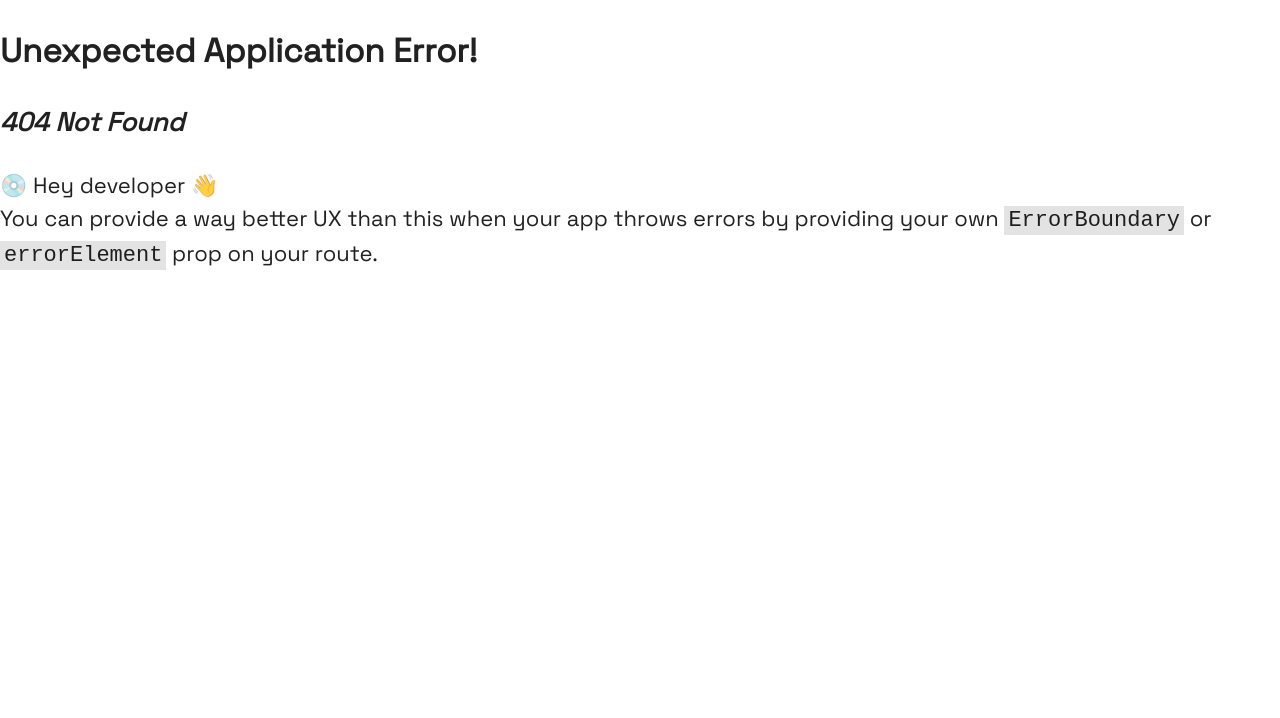
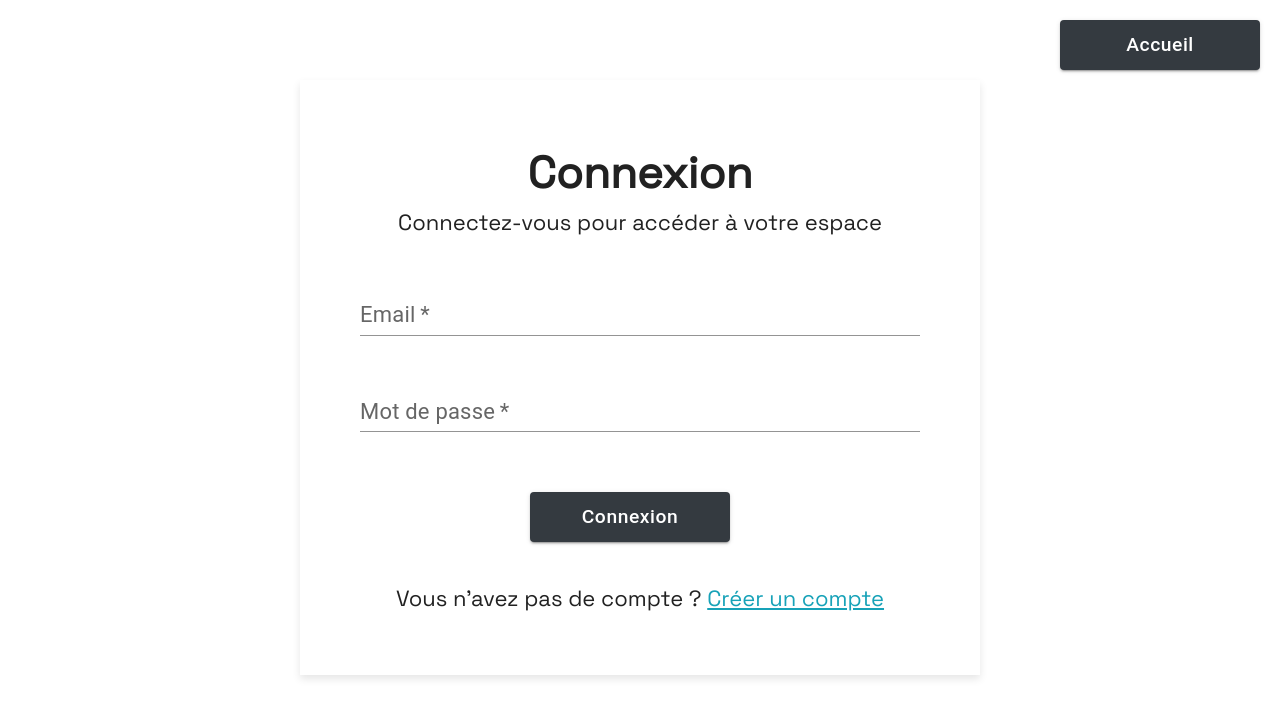
Before and after one commit to usine-du-futur-enceinte/Website-Frontend, a React (Vite) app: page /auth in a window 1280 px wide. Before the commit this address had no page. Shown: the top 718 px of the page. Built offline with nearby package versions, Linux system fonts and the light colour scheme.

Commit message:
auth pages

```diff
--- a/package.json
+++ b/package.json
@@ -10,6 +10,11 @@
     "preview": "vite preview"
   },
   "dependencies": {
+    "@emotion/react": "^11.14.0",
+    "@emotion/styled": "^11.14.0",
+    "@mui/material": "^6.4.4",
+    "@types/bcryptjs": "^2.4.6",
+    "bcryptjs": "^2.4.3",
     "react": "^18.3.1",
     "react-dom": "^18.3.1",
     "react-router-dom": "^7.1.3"
--- a/src/index.css
+++ b/src/index.css
@@ -6,6 +6,10 @@
   color-scheme: light dark;
   color: rgba(0, 0, 0, 0.87);
   background-color: white;
+}
+
+h1 {
+  margin: 0;
 }
 
 body {
--- a/src/main.tsx
+++ b/src/main.tsx
@@ -1,18 +1,51 @@
-import { StrictMode } from 'react'
-import { createRoot } from 'react-dom/client'
-import './index.css'
-import Homepage from './pages/Homepage'
-import { createBrowserRouter, RouterProvider } from "react-router-dom";
+import { StrictMode } from "react";
+import { createRoot } from "react-dom/client";
+import "./index.css";
+import Homepage from "./pages/Homepage";
+import {
+  createBrowserRouter,
+  RouterProvider,
+  useNavigate,
+} from "react-router-dom";
+import React from "react";
+import Authpage from "./pages/Authpage";
+import Cart from "./pages/Cart";
+
+function isAuthenticated() {
+  const token = localStorage.getItem("accessToken");
+
+  return token ? true : false;
+}
+
+function ProtectedRoute({ element }: { element: React.ReactNode }) {
+  const navigate = useNavigate();
+
+  React.useEffect(() => {
+    if (!isAuthenticated()) {
+      navigate("/");
+    }
+  }, [navigate]);
+
+  return <>{element}</>;
+}
 
 const router = createBrowserRouter([
   {
     path: "/",
     element: <Homepage />,
   },
-])
+  {
+    path: "/auth",
+    element: <Authpage />,
+  },
+  {
+    path: "/cart",
+    element: <ProtectedRoute element={<Cart />} />,
+  },
+]);
 
 createRoot(document.getElementById("root")!).render(
   <StrictMode>
     <RouterProvider router={router} />
-  </StrictMode>,
-)
+  </StrictMode>
+);
--- /dev/null
+++ b/src/pages/Authpage.tsx
@@ -0,0 +1,216 @@
+import { Button, TextField } from "@mui/material";
+import { Link, useNavigate } from "react-router-dom";
+import { CSSProperties } from "react";
+import { colors } from "../assets/colors";
+import React from "react";
+import { login, register } from "../services";
+
+const style: {
+  container: CSSProperties;
+  header: CSSProperties;
+  button: CSSProperties;
+  contentContainer: CSSProperties;
+  switchModeSpan: CSSProperties;
+} = {
+  container: {
+    display: "flex",
+    alignItems: "center",
+    flexDirection: "column",
+    height: "100vh",
+  },
+  header: {
+    display: "flex",
+    justifyContent: "flex-end",
+    width: "100%",
+    height: "10vh",
+  },
+  button: {
+    backgroundColor: colors.dark,
+    width: "200px",
+    height: "50px",
+    marginTop: "20px",
+    marginRight: "20px",
+    textTransform: "none",
+    marginBottom: "40px",
+  },
+  contentContainer: {
+    display: "flex",
+    flexDirection: "column",
+    justifyContent: "center",
+    alignItems: "center",
+    padding: "60px",
+    width: "70vh",
+    boxShadow: "0px 4px 8px rgba(0, 0, 0, 0.1)",
+  },
+  switchModeSpan: {
+    color: colors.info,
+    cursor: "pointer",
+    textDecoration: "underline",
+  },
+};
+
+function Authpage() {
+  const [signUpMode, setSignUpMode] = React.useState(false);
+  const [email, setEmail] = React.useState("");
+  const [password, setPassword] = React.useState("");
+  const [confirmPassword, setConfirmPassword] = React.useState("");
+
+  const navigate = useNavigate();
+
+  const handleEmailChange = (event: React.ChangeEvent<HTMLInputElement>) => {
+    setEmail(event.target.value);
+  };
+
+  const handlePasswordChange = (event: React.ChangeEvent<HTMLInputElement>) => {
+    setPassword(event.target.value);
+  };
+
+  const handleConfirmPasswordChange = (
+    event: React.ChangeEvent<HTMLInputElement>
+  ) => {
+    setConfirmPassword(event.target.value);
+  };
+
+  const handleSignUp = () => {
+    if (password !== confirmPassword) {
+      alert("Passwords do not match");
+      return;
+    }
+
+    register(email, password)
+      .then(() => {
+        navigate("/");
+      })
+      .catch((error) => {
+        alert(error);
+      });
+  };
+
+  const handleLogin = () => {
+    login(email, password)
+      .then(() => {
+        navigate("/");
+      })
+      .catch((error) => {
+        alert(error);
+      });
+  };
+
+  return (
+    <div style={style.container}>
+      <div style={style.header}>
+        <Button variant="contained" style={style.button}>
+          <Link to="/" style={{ color: "white" }}>
+            Accueil
+          </Link>
+        </Button>
+      </div>
+      <div style={style.contentContainer}>
+        {signUpMode ? (
+          <>
+            <h1>Inscription</h1>
+            <p style={{ marginBottom: "40px" }}>
+              Créez un compte pour accéder à votre espace
+            </p>
+            <TextField
+              value={email}
+              onChange={handleEmailChange}
+              style={{ marginBottom: "40px" }}
+              fullWidth
+              required
+              id="standard-required"
+              label="Email"
+              variant="standard"
+              placeholder="johndoe@gmail.com"
+            />
+            <TextField
+              value={password}
+              onChange={handlePasswordChange}
+              style={{ marginBottom: "40px" }}
+              fullWidth
+              required
+              id="standard-required"
+              label="Mot de passe"
+              placeholder="********"
+              variant="standard"
+            />
+            <TextField
+              value={confirmPassword}
+              onChange={handleConfirmPasswordChange}
+              style={{ marginBottom: "40px" }}
+              fullWidth
+              required
+              id="standard-required"
+              label="Confirmer mot de passe"
+              placeholder="********"
+              variant="standard"
+            />
+            <Button
+              onClick={handleSignUp}
+              variant="contained"
+              style={style.button}
+            >
+              Inscription
+            </Button>
+            <p>
+              Vous avez déjà un compte ?{" "}
+              <span
+                style={style.switchModeSpan}
+                onClick={() => setSignUpMode(false)}
+              >
+                Connexion
+              </span>
+            </p>
+          </>
+        ) : (
+          <>
+            <h1>Connexion</h1>
+            <p style={{ marginBottom: "40px" }}>
+              Connectez-vous pour accéder à votre espace
+            </p>
+            <TextField
+              value={email}
+              onChange={handleEmailChange}
+              style={{ marginBottom: "40px" }}
+              fullWidth
+              required
+              id="standard-required"
+              label="Email"
+              variant="standard"
+              placeholder="johndoe@gmail.com"
+            />
+            <TextField
+              value={password}
+              onChange={handlePasswordChange}
+              style={{ marginBottom: "40px" }}
+              fullWidth
+              required
+              id="standard-required"
+              label="Mot de passe"
+              placeholder="********"
+              variant="standard"
+            />
+            <Button
+              onClick={handleLogin}
+              variant="contained"
+              style={style.button}
+            >
+              Connexion
+            </Button>
+            <p>
+              Vous n'avez pas de compte ?{" "}
+              <span
+                style={style.switchModeSpan}
+                onClick={() => setSignUpMode(true)}
+              >
+                Créer un compte
+              </span>
+            </p>
+          </>
+        )}
+      </div>
+    </div>
+  );
+}
+
+export default Authpage;
--- /dev/null
+++ b/src/pages/Cart.tsx
@@ -0,0 +1,9 @@
+function Cart() {
+  return (
+    <div>
+      <h1>Cart</h1>
+    </div>
+  );
+}
+
+export default Cart;
--- /dev/null
+++ b/src/services.ts
@@ -0,0 +1,44 @@
+const baseUrl = "http://172.20.10.2:3030";
+
+async function hashPassword(password: string): Promise<string> {
+  const encoder = new TextEncoder();
+  const data = encoder.encode(password);
+  const hashBuffer = await crypto.subtle.digest("SHA-256", data);
+  return Array.from(new Uint8Array(hashBuffer))
+    .map((b) => b.toString(16).padStart(2, "0"))
+    .join("");
+}
+
+export async function login(email: string, password: string) {
+  const hashedPassword = await hashPassword(password);
+
+  const result = await fetch(`${baseUrl}/login`, {
+    method: "POST",
+    headers: {
+      "Content-Type": "application/json",
+    },
+    body: JSON.stringify({ email, password: hashedPassword }),
+  }).then((res) => res.json());
+
+  localStorage.setItem("accessToken", result.accessToken);
+  localStorage.setItem("refreshToken", result.refreshToken);
+
+  return result;
+}
+
+export async function register(email: string, password: string) {
+  const hashedPassword = await hashPassword(password);
+
+  const result = await fetch(`${baseUrl}/register`, {
+    method: "POST",
+    headers: {
+      "Content-Type": "application/json",
+    },
+    body: JSON.stringify({ email, password: hashedPassword }),
+  }).then((res) => res.json());
+
+  localStorage.setItem("accessToken", result.accessToken);
+  localStorage.setItem("refreshToken", result.refreshToken);
+
+  return result;
+}
```
Also changed, not shown: 1 other file (tests, documents, lock files or other folders).
